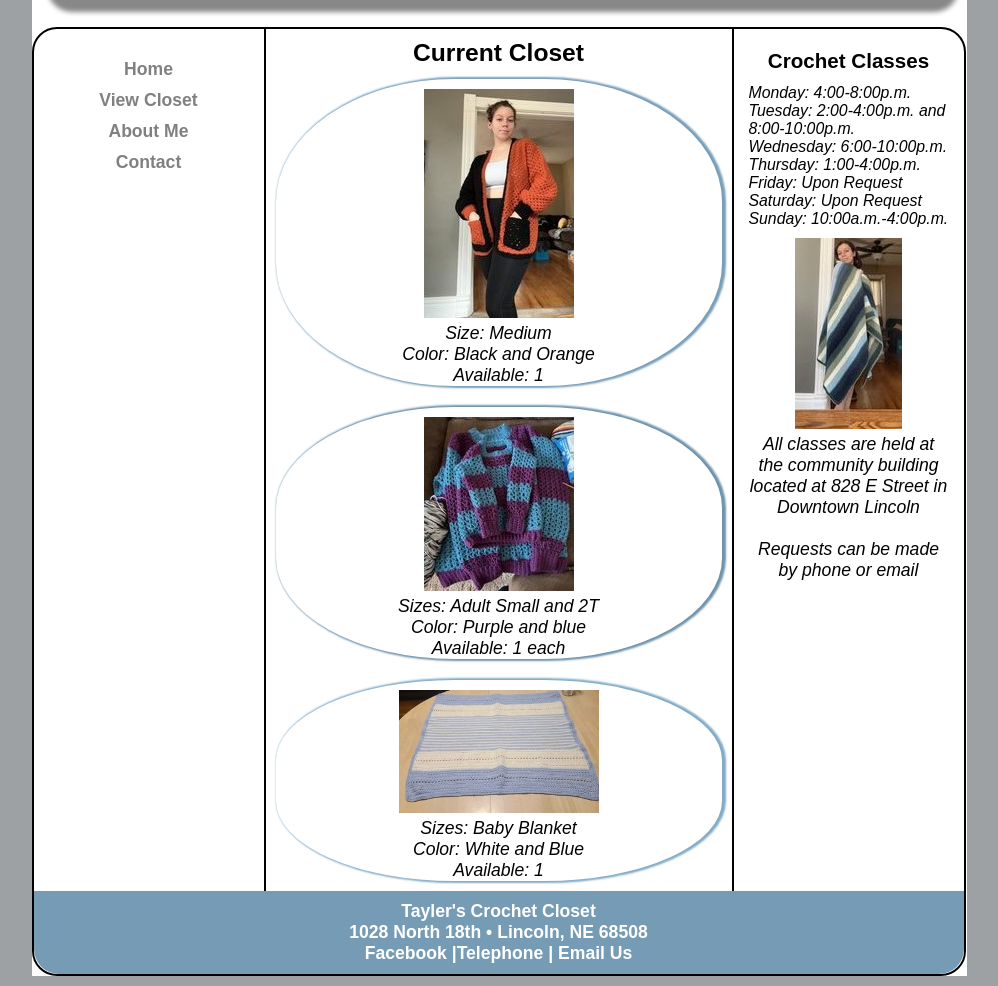
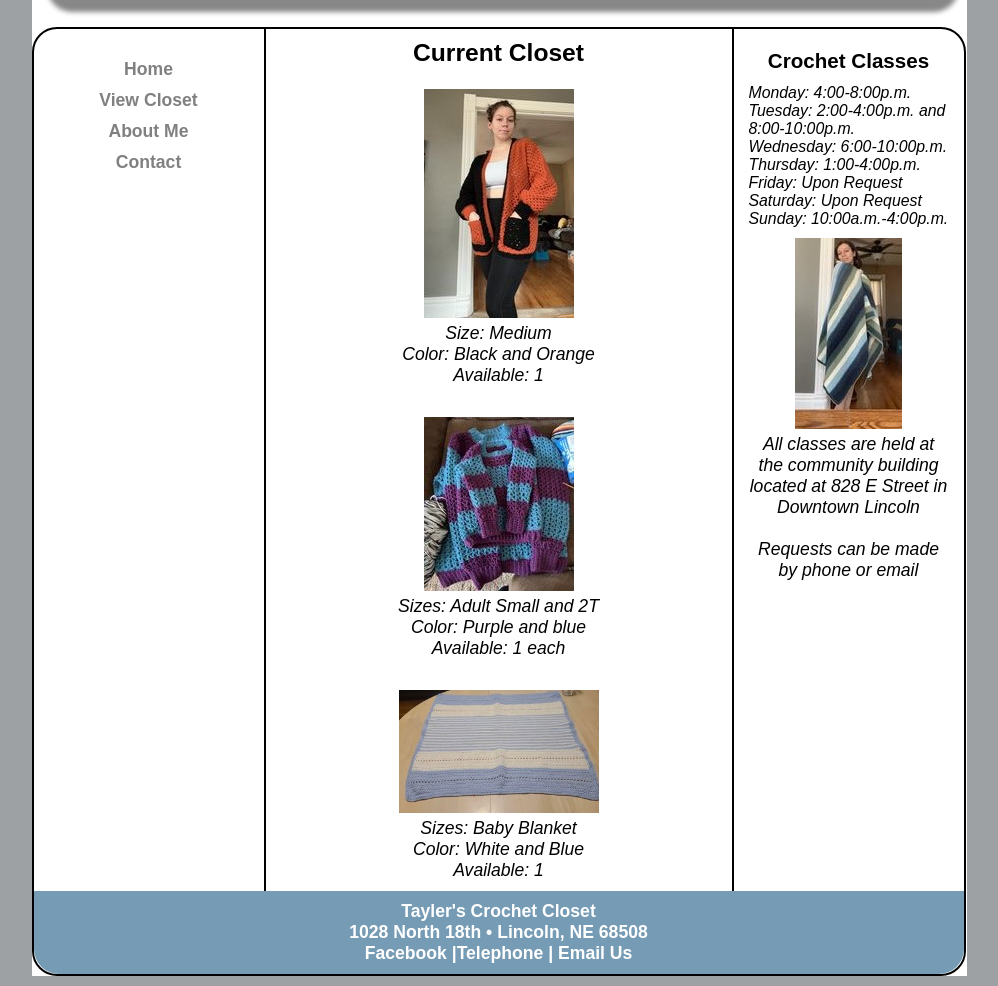
Before and after one commit to tshellhase/tshellhase.github.io, a plain HTML site: page inventory.html in a window 1280 px wide. Shown: the part 420-1406 px from the top of the page, without its empty margins (141-1139 px from the left). Drawn offline with Linux system fonts and the light colour scheme; files that its build step writes are made by us from their sources; files whose address does not match are found by name.

Commit message:
Add files via upload

```diff
--- a/Inventory_visual.css
+++ b/Inventory_visual.css
@@ -1,9 +1,13 @@
 @charset "utf-8";
 
 /*
+   New Perspectives on HTML5 and CSS3, 8th Edition
+   Tutorial 4
+   Tutorial Case
 
+   Visual Effects Style Sheet for Photo Page at Tree and Book
     Author: Tayler Shellhase
-    Date:   Spring 2023
+    Date:   4/4/23
 
    Filename: inventory_visual.css
 
@@ -17,28 +21,24 @@ article {
 }
 
 figure#figure1 {
-	box-shadow: 2px 0px 2px 2px rgb(118, 155, 181);
-	border-radius: 40%;
+	box-shadow:
 }
 
 figure#figure2 {
-	box-shadow: 2px 0px 2px 2px rgb(118, 155, 181);
-	border-radius: 40%;
+	box-shadow:
 }
 
 figure#figure3 {
-	box-shadow: 2px 0px 2px 2px rgb(118, 155, 181);
-	border-radius: 40%;
+
+	box-shadow:
 }
 
 /* Filter Styles */
 
 figure#figure1 {
-	-webkit-filter: brightness(102%);
 }
 figure#figure2 {
-	-webkit-filter: brightness(95%);
+
 }
 figure#figure3 {
-	-webkit-filter: brightness(110%);
 }
```
